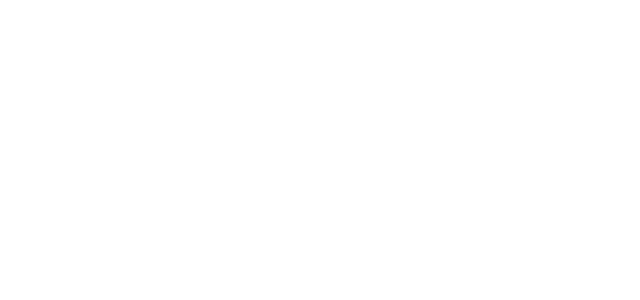
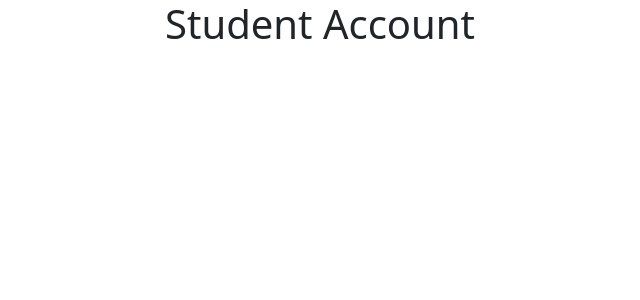
Before and after one commit to yousaf0811/crud, a React (Create React App) app: page /studentaccount in a window 1280 px wide. Before the commit this address had no page. Shown: the top 300 px of the page, without its empty margins (320-960 px from the left). Built offline with nearby package versions, Linux system fonts and the light colour scheme.

Commit message:
5th commit

```diff
--- a/src/App.js
+++ b/src/App.js
@@ -3,6 +3,7 @@
 import './App.css';
 import Login from "./components/login";
 import Signup from "./components/signup";
+import StudentAccount from "./components/studentAccount";
 function App() {
   return (
     <div className="App">
@@ -11,6 +12,7 @@
         <Route path="/" element={<Home/>}/>
         <Route path="/login" element={<Login/>}/>
         <Route path="/signup" element={<Signup/>}/>
+        <Route path="/studentaccount" element={<StudentAccount/>}/>
       </Routes>
       </BrowserRouter>
     </div>
--- a/src/components/loginCard.js
+++ b/src/components/loginCard.js
@@ -19,7 +19,7 @@
                 <input placeholder="Password" type="password" id="typePasswordX" class="form-control form-control-lg" />
               </div>
               <p class="small mb-5 pb-lg-2"><a class="text-white-50" href="#!">Forgot password?</a></p>
-              <button class="btn btn-outline-light btn-lg px-5" type="submit">Login</button>
+              <button onClick={() => { navigate('/studentaccount') }} class="btn btn-outline-light btn-lg px-5" type="submit">Login</button>
             </div>
             <div>
               <p class="mb-0">Don't have an account? <a href="#!" onClick={() => { navigate('/signup') }} class="text-white-50 fw-bold">Sign Up</a>
--- a/src/components/signupcard.js
+++ b/src/components/signupcard.js
@@ -21,13 +21,7 @@
               <div class="form-outline form-white mb-3">
                 <input placeholder="Password" type="password" id="typePasswordX" class="form-control form-control-lg" />
               </div>
-              {/* <p class="small mb-5 pb-lg-2"><a class="text-white-50" href="#!">Forgot password?</a></p> */}
-              <button class="btn btn-outline-light btn-lg px-5" type="submit">Sign UP</button>
-              <div class="d-flex justify-content-center text-center mt-4 pt-1">
-                <a href="#!" class="text-white"><i class="fab fa-facebook-f fa-lg"></i></a>
-                <a href="#!" class="text-white"><i class="fab fa-twitter fa-lg mx-4 px-2"></i></a>
-                <a href="#!" class="text-white"><i class="fab fa-google fa-lg"></i></a>
-              </div>
+              <button onClick={() => { navigate('/login') }} class="btn btn-outline-light btn-lg px-5" type="submit">Sign UP</button>
             </div>
             <div>
               <p class="mb-0">Already Have Account <a href="#!" onClick={() => { navigate('/login') }} class="text-white-50 fw-bold">Log In</a>
--- /dev/null
+++ b/src/components/studentAccount.js
@@ -0,0 +1,8 @@
+const StudentAccount = ()=>{
+    return(
+        <div>
+            <h1>Student Account</h1>
+        </div>
+    )
+}
+export default StudentAccount
```
